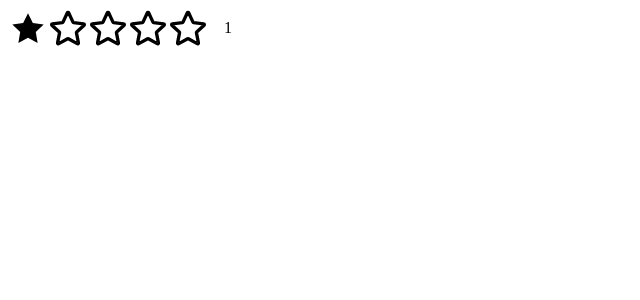
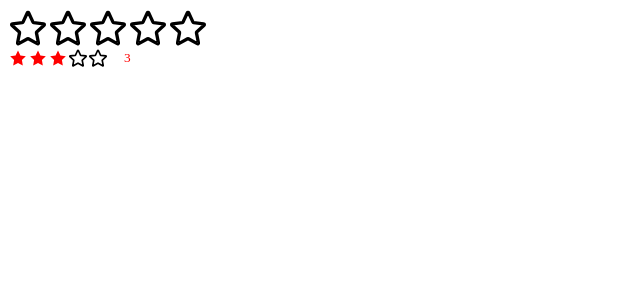
Before and after one commit to UrosJavaScript/usepopcorn-movie, a React (Create React App) app: page / in a window 1280 px wide. Shown: the top 300 px of the page, without its empty margins (0-640 px from the left). Built offline with nearby package versions, Linux system fonts and the light colour scheme.

Commit message:
adding other props for the StarRating component

```diff
--- a/src/components/starIcon/index.jsx
+++ b/src/components/starIcon/index.jsx
@@ -1,18 +1,31 @@
 import React from "react";
 
-const starStyle = {
-  height: "40px",
-  width: "40px",
-  display: "block",
-  cursor: "pointer",
-};
+export const StarIcon = ({
+  onRate,
+  full,
+  onHoverIn,
+  onHoverOut,
+  color,
+  size,
+}) => {
+  const starStyle = {
+    height: `${size}px`,
+    width: `${size}px`,
+    display: "block",
+    cursor: "pointer",
+  };
 
-export const StarIcon = ({ onRate, full }) => {
   return (
-    <span role="button" style={starStyle} onClick={onRate}>
+    <span
+      role="button"
+      style={starStyle}
+      onClick={onRate}
+      onMouseEnter={onHoverIn}
+      onMouseLeave={onHoverOut}
+    >
       {full ? (
         <svg
-          fill="#000000"
+          fill={color}
           viewBox="0 0 32 32"
           version="1.1"
           xmlns="http://www.w3.org/2000/svg"
--- a/src/components/starRating/index.jsx
+++ b/src/components/starRating/index.jsx
@@ -9,32 +9,51 @@ const containerStyle = {
 const starContainerStyle = {
   display: "flex",
 };
-const textStyle = {
-  lineHeight: "1",
-  margin: "0",
-};
 
-export const StarRating = ({ maxRating = 5 }) => {
-  const [rating, setRating] = useState(1);
+export const StarRating = ({
+  maxRating = 5,
+  color = "#fcc419",
+  size = 40,
+  className,
+  messages = [],
+  defaultRating = 0,
+}) => {
+  const [rating, setRating] = useState(defaultRating);
+  const [tempRating, setTempRating] = useState(0);
 
   const handleRating = (rating) => {
     setRating(rating);
   };
 
+  const textStyle = {
+    lineHeight: "1",
+    margin: "0",
+    color,
+    fontSize: `${size / 1.5}px`,
+  };
+
   return (
-    <div style={containerStyle}>
+    <div style={containerStyle} className={className}>
       <div style={starContainerStyle}>
         {Array.from({ length: maxRating }, (_, i) => (
           <StarIcon
             key={i}
+            full={tempRating ? tempRating >= i + 1 : rating >= i + 1}
             onRate={() => {
               handleRating(i + 1);
             }}
-            full={rating >= i + 1}
+            onHoverIn={() => setTempRating(i + 1)}
+            onHoverOut={() => setTempRating(0)}
+            color={color}
+            size={size}
           />
         ))}
       </div>
-      <p style={textStyle}>{rating || ""}</p>
+      <p style={textStyle}>
+        {messages.length === maxRating
+          ? messages[tempRating ? tempRating - 1 : rating - 1]
+          : tempRating || rating || ""}
+      </p>
     </div>
   );
 };
--- a/src/index.js
+++ b/src/index.js
@@ -10,6 +10,10 @@ const root = ReactDOM.createRoot(id);
 root.render(
   <React.StrictMode>
     {/* <App /> */}
-    <StarRating maxRating={5} />
+    <StarRating
+      maxRating={5}
+      messages={["Terrible", "Bad", "Okay", "Good", "Amazing"]}
+    />
+    <StarRating color="red" size={20} className="test" defaultRating={3} />
   </React.StrictMode>
 );
```
